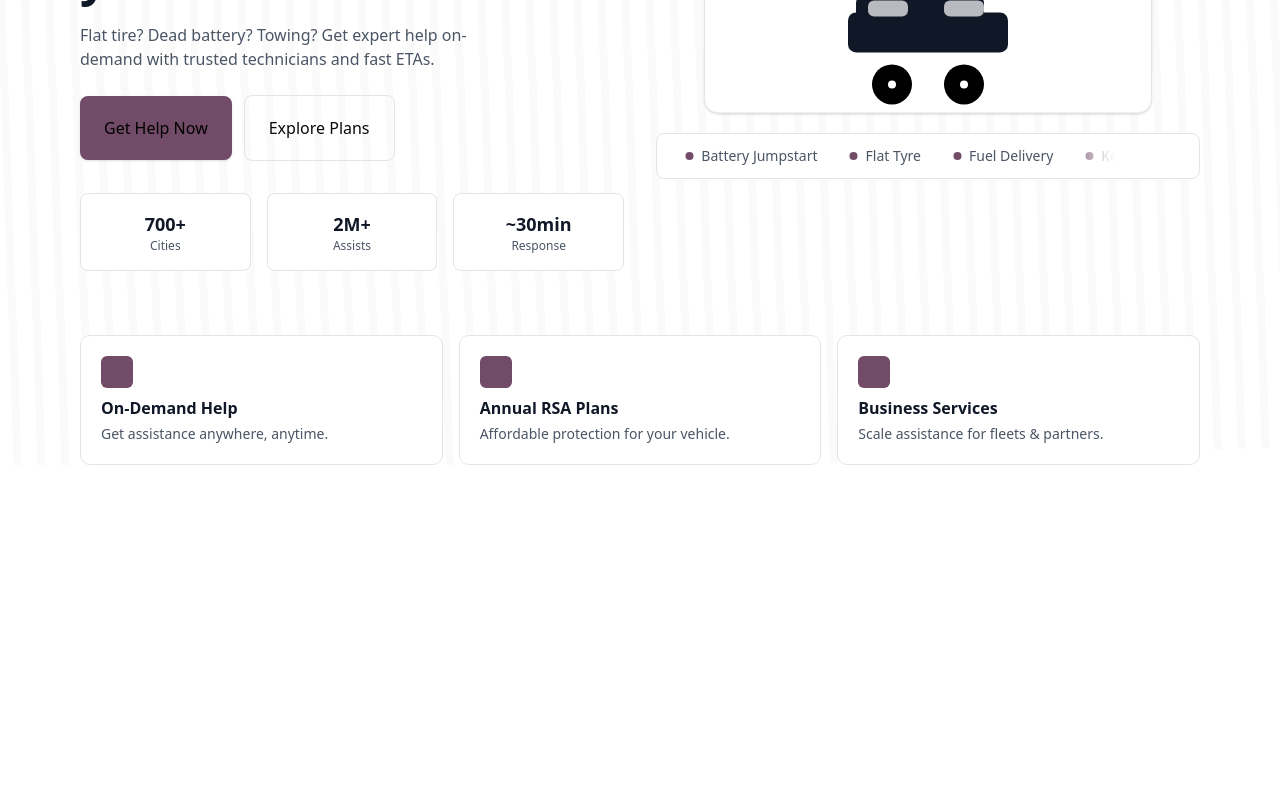
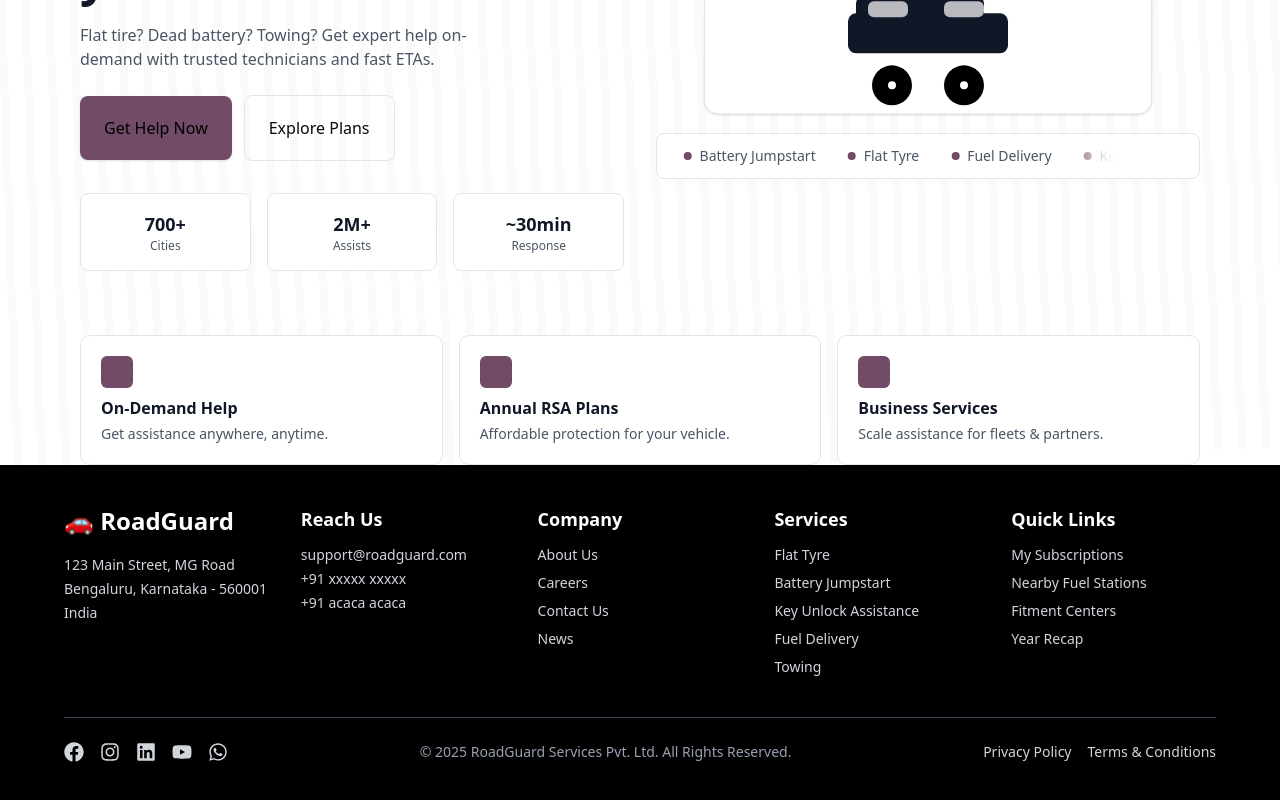
Before and after one commit to burhanv14/roadgaurd_odoo, a React (Vite) app in the folder ui/: page / in a window 1280 px wide. Shown: the part 416-1216 px from the top of the page. Before the commit the page ends 881 px from the top, so only its background shows below. Built offline with nearby package versions, Linux system fonts and the light colour scheme; no server answers.

Commit message:
Footer added

```diff
--- a/ui/src/components/footer.tsx
+++ b/ui/src/components/footer.tsx
@@ -0,0 +1,85 @@
+import { FaFacebook, FaInstagram, FaLinkedin, FaYoutube, FaWhatsapp } from "react-icons/fa";
+
+export function RAFooter() {
+  return (
+    <footer className="bg-black text-gray-300 py-10 px-6 md:px-16">
+      <div className="container mx-auto grid grid-cols-1 md:grid-cols-5 gap-8">
+
+        {/* Logo + Address */}
+        <div>
+          <h2 className="text-2xl font-bold text-white">🚗 RoadGuard</h2>
+          <p className="mt-4 text-sm leading-6">
+            123 Main Street, MG Road <br />
+            Bengaluru, Karnataka - 560001 <br />
+            India
+          </p>
+        </div>
+
+        {/* Reach Us */}
+        <div>
+          <h3 className="text-lg font-semibold text-white mb-3">Reach Us</h3>
+          <p className="text-sm">support@roadguard.com</p>
+          <p className="text-sm mt-1">+91 xxxxx xxxxx</p>
+          <p className="text-sm mt-1">+91 acaca acaca</p>
+        </div>
+
+        {/* Company */}
+        <div>
+          <h3 className="text-lg font-semibold text-white mb-3">Company</h3>
+          <ul className="space-y-2 text-sm">
+            <li><a href="/about" className="hover:text-white">About Us</a></li>
+            <li><a href="/careers" className="hover:text-white">Careers</a></li>
+            <li><a href="/contact" className="hover:text-white">Contact Us</a></li>
+            <li><a href="/news" className="hover:text-white">News</a></li>
+          </ul>
+        </div>
+
+        {/* Services / Products */}
+        <div>
+          <h3 className="text-lg font-semibold text-white mb-3">Services</h3>
+          <ul className="space-y-2 text-sm">
+            <li>Flat Tyre</li>
+            <li>Battery Jumpstart</li>
+            <li>Key Unlock Assistance</li>
+            <li>Fuel Delivery</li>
+            <li>Towing</li>
+          </ul>
+        </div>
+
+        {/* Quick Links */}
+        <div>
+          <h3 className="text-lg font-semibold text-white mb-3">Quick Links</h3>
+          <ul className="space-y-2 text-sm">
+            <li><a href="/subscriptions" className="hover:text-white">My Subscriptions</a></li>
+            <li><a href="/stations" className="hover:text-white">Nearby Fuel Stations</a></li>
+            <li><a href="/fitment" className="hover:text-white">Fitment Centers</a></li>
+            <li><a href="/recap" className="hover:text-white">Year Recap</a></li>
+          </ul>
+        </div>
+      </div>
+
+      {/* Divider */}
+      <div className="border-t border-gray-700 mt-10 pt-6 flex flex-col md:flex-row items-center justify-between">
+        {/* Social Icons */}
+        <div className="flex space-x-4 text-xl">
+          <a href="#" className="hover:text-white"><FaFacebook /></a>
+          <a href="#" className="hover:text-white"><FaInstagram /></a>
+          <a href="#" className="hover:text-white"><FaLinkedin /></a>
+          <a href="#" className="hover:text-white"><FaYoutube /></a>
+          <a href="#" className="hover:text-white"><FaWhatsapp /></a>
+        </div>
+
+        {/* Copyright */}
+        <p className="text-sm text-gray-400 mt-4 md:mt-0">
+          © {new Date().getFullYear()} RoadGuard Services Pvt. Ltd. All Rights Reserved.
+        </p>
+
+        {/* Policies */}
+        <div className="flex space-x-4 text-sm mt-4 md:mt-0">
+          <a href="/privacy" className="hover:text-white">Privacy Policy</a>
+          <a href="/terms" className="hover:text-white">Terms & Conditions</a>
+        </div>
+      </div>
+    </footer>
+  );
+}
--- a/ui/src/routes/layout.tsx
+++ b/ui/src/routes/layout.tsx
@@ -1,5 +1,7 @@
 import { type ReactNode } from 'react';
 import { RAHeader } from '../components/header';
+import {RAFooter} from '../components/footer';
+
 
 interface LayoutProps {
   children: ReactNode;
@@ -13,6 +15,7 @@ export function Layout({ children, showHeader = true }: LayoutProps) {
       <main className={showHeader ? "pt-16 md:pt-20" : ""}>
         {children}
       </main>
+      <RAFooter />
     </div>
   );
 }
```
